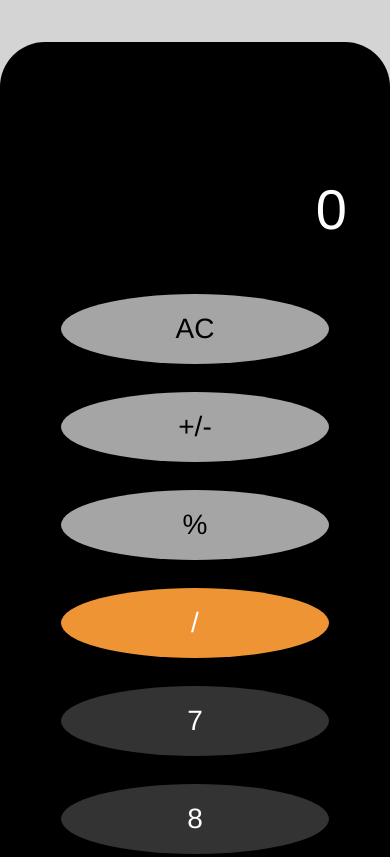
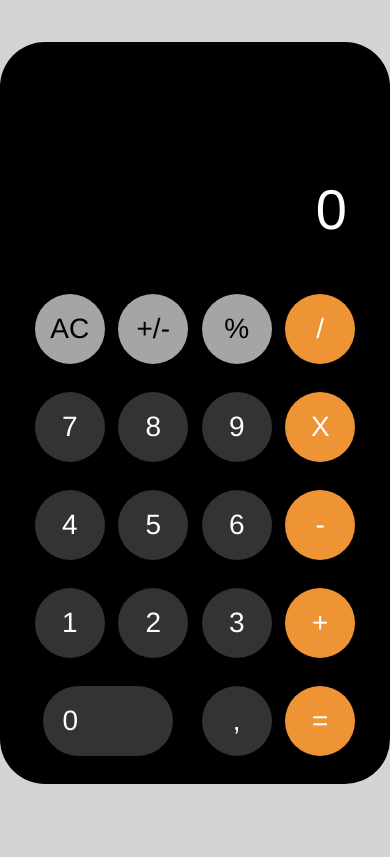
Before and after one commit to admirhusic/angular-js-ios-calculator, a plain HTML site: page index.html in a window 390 px wide. Shown: the top 857 px of the page. Drawn offline with nearby package versions, Linux system fonts and the light colour scheme.

Commit message:
small layout fixes

```diff
--- a/css/style.css
+++ b/css/style.css
@@ -26,7 +26,7 @@ body {
     background-color: #000;
 }
 .button {
-    width: 80%;
+    width: 70px;
     border-radius: 50%;
     height: 70px;
     margin-top: 1em;
--- a/index.html
+++ b/index.html
@@ -20,69 +20,69 @@
                 </div>
                 <div class="col-md-12 buttons">
                     <div class="row">
-                        <div class="col-md-3">
+                        <div class="col-xs-3 col-sm-3 col-md-3">
                             <button class="button button-light-grey" ng-click="clear()">AC</button>
                         </div>
-                        <div class="col-md-3">
+                        <div class="col-xs-3 col-sm-3 col-md-3">
                             <button class="button button-light-grey" ng-click="abs()">+/-</button>
                         </div>
-                        <div class="col-md-3">
+                        <div class="col-xs-3 col-sm-3 col-md-3">
                             <button class="button button-light-grey">%</button>
                         </div>
-                        <div class="col-md-3">
+                        <div class="col-xs-3 col-sm-3 col-md-3">
                             <button class="button button-orange" ng-click="divide()">/</button>
                         </div>
                     </div>
                     <div class="row">
-                        <div class="col-md-3">
+                        <div class="col-xs-3 col-sm-3 col-md-3">
                             <button class="button button-dark-grey" ng-click="updateOutput('7')">7</button>
                         </div>
-                        <div class="col-md-3">
+                        <div class="col-xs-3 col-sm-3 col-md-3">
                             <button class="button button-dark-grey" ng-click="updateOutput('8')">8</button>
                         </div>
-                        <div class="col-md-3">
+                        <div class="col-xs-3 col-sm-3 col-md-3">
                             <button class="button button-dark-grey" ng-click="updateOutput('9')">9</button>
                         </div>
-                        <div class="col-md-3">
+                        <div class="col-xs-3 col-sm-3 col-md-3">
                             <button class="button button-orange" ng-click="multiply()">X</button>
                         </div>
                     </div>
                     <div class="row">
-                        <div class="col-md-3">
+                        <div class="col-xs-3 col-sm-3 col-md-3">
                             <button class="button button-dark-grey" ng-click="updateOutput('4')">4</button>
                         </div>
-                        <div class="col-md-3">
+                        <div class="col-xs-3 col-sm-3 col-md-3">
                             <button class="button button-dark-grey" ng-click="updateOutput('5')">5</button>
                         </div>
-                        <div class="col-md-3">
+                        <div class="col-xs-3 col-sm-3 col-md-3">
                             <button class="button button-dark-grey" ng-click="updateOutput('6')">6</button>
                         </div>
-                        <div class="col-md-3">
+                        <div class="col-xs-3 col-sm-3 col-md-3">
                             <button class="button button-orange" ng-click="subtract()">-</button>
                         </div>
                     </div>
                     <div class="row">
-                        <div class="col-md-3">
+                        <div class="col-xs-3 col-sm-3 col-md-3">
                             <button class="button button-dark-grey" ng-click="updateOutput('1')">1</button>
                         </div>
-                        <div class="col-md-3">
+                        <div class="col-xs-3 col-sm-3 col-md-3">
                             <button class="button button-dark-grey" ng-click="updateOutput('2')">2</button>
                         </div>
-                        <div class="col-md-3">
+                        <div class="col-xs-3 col-sm-3 col-md-3">
                             <button class="button button-dark-grey" ng-click="updateOutput('3')">3</button>
                         </div>
-                        <div class="col-md-3">
+                        <div class="col-xs-3 col-sm-3 col-md-3">
                             <button class="button button-orange" ng-click="add()">+</button>
                         </div>
                     </div>
                     <div class="row">
-                        <div class="col-md-6">
+                        <div class="col-xs-6 col-sm-6 col-md-6">
                             <button class="button zero button-dark-grey" ng-click="updateOutput('0')">0</button>
                         </div>
-                        <div class="col-md-3">
+                        <div class="col-xs-3 col-sm-3 col-md-3">
                             <button class="button button-dark-grey">,</button>
                         </div>
-                        <div class="col-md-3">
+                        <div class="col-xs-3 col-sm-3 col-md-3">
                             <button class="button button-orange" ng-click="calculate()">=</button>
                         </div>
 
```
